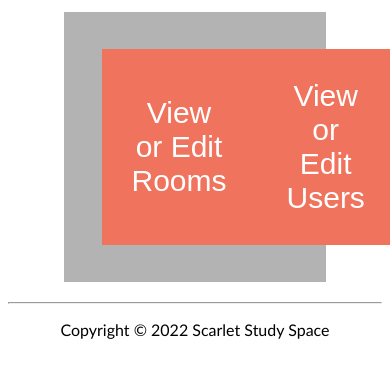
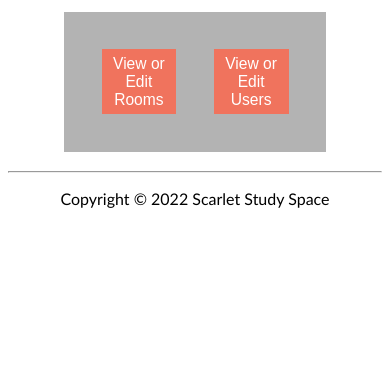
Before and after one commit to meryemselicioglu/Study-Space, a Flask app: template templates/adminpages.html in a window 390 px wide. Shown: the part 140-518 px from the top of the page. Run offline with Flask 2, Linux system fonts and the light colour scheme; the template is opened without the code that fills it, so the values that code supplies are empty.

Commit message:
responsive header

```diff
--- a/templates/adminpages.html
+++ b/templates/adminpages.html
@@ -6,11 +6,17 @@
             background-color: #f0735d;
             width: 25%;
             color: white;
-            padding: 30px;
-            font-size: 30px;
-            width : 400px;
+            padding: 3%;
+            font-size: 160%;
+            width : 35%;
             border: none;
             cursor: pointer;
+        }
+        @media screen and (max-width: 800px) {
+            button {
+                width: 40%;
+                font-size: 4vw;
+            }
         }
         .pages {
             margin: auto;
```
